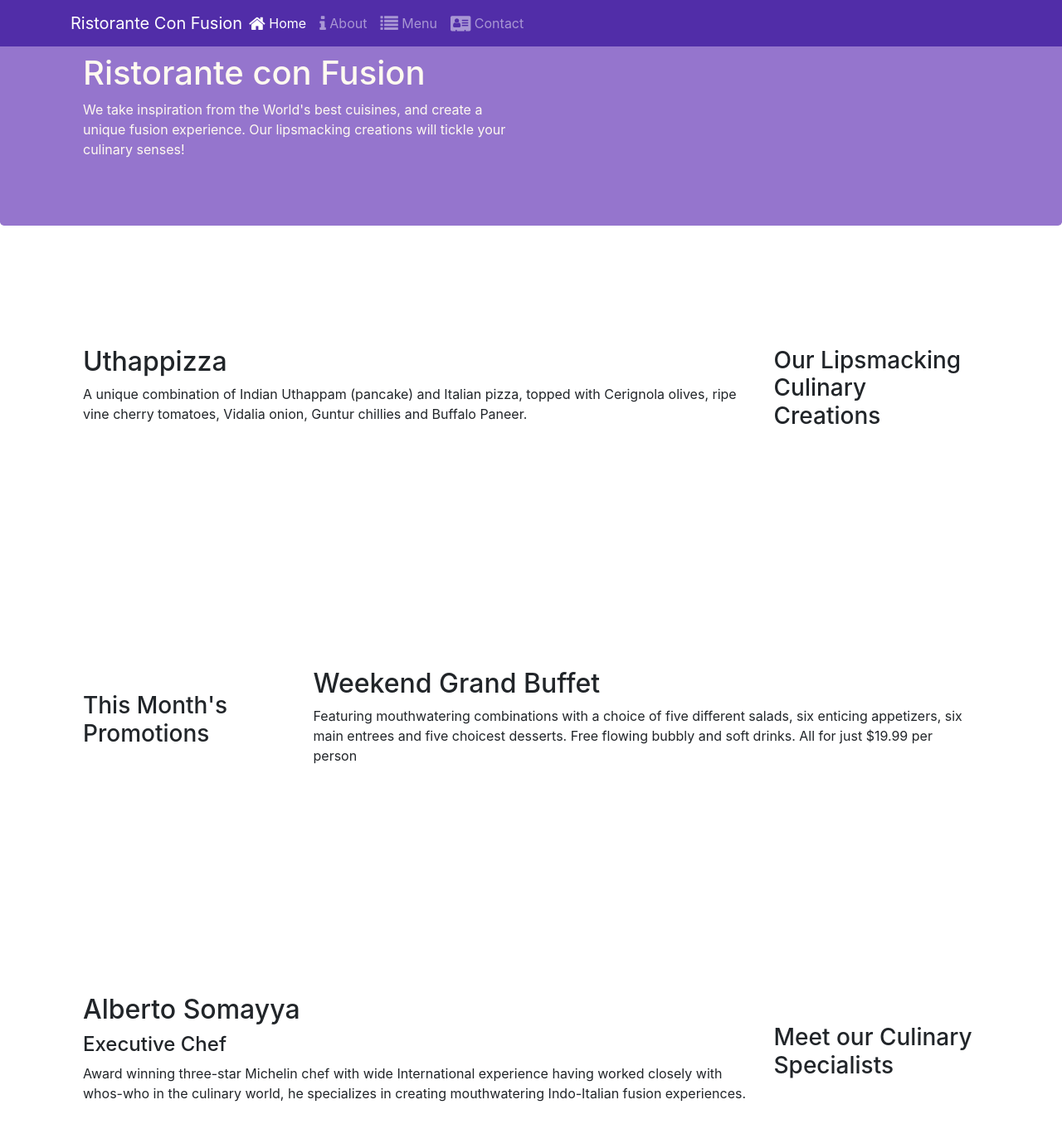
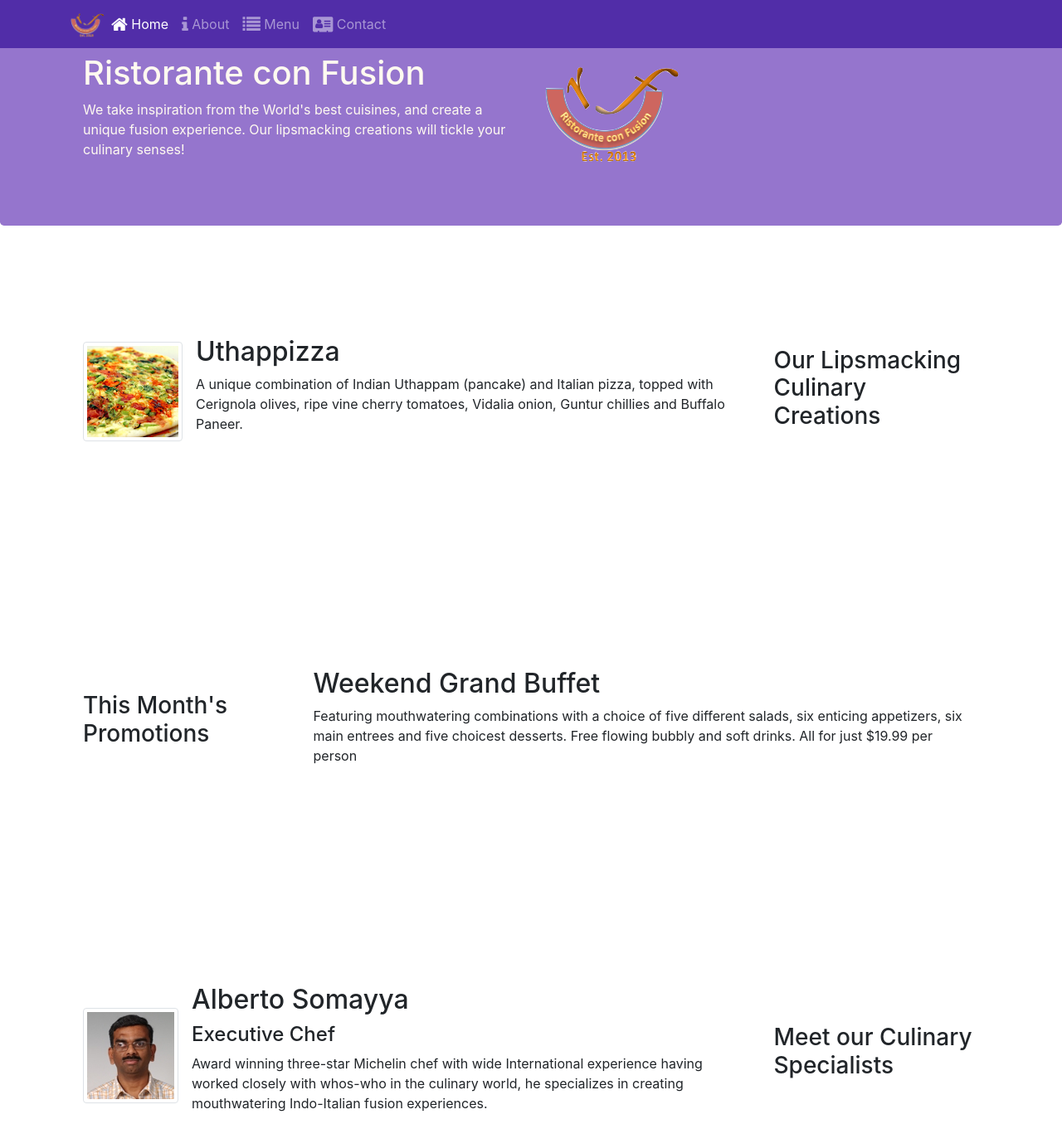
Before and after one commit to chrischantheman/coursera-bootstrap4, a website: page index.html in a window 1280 px wide. Shown: the top 1361 px of the page at 83% size. Drawn offline with nearby package versions, Linux system fonts and the light colour scheme.

Commit message:
week 2 media exercise

```diff
--- a/index.html
+++ b/index.html
@@ -22,7 +22,7 @@
             <button class="navbar-toggler" type="button" data-toggle="collapse" data-target="#Navbar">
                 <span class="navbar-toggler-icon"></span>
             </button>
-            <a class="navbar-brand mr-auto" href="./index.html">Ristorante Con Fusion</a>
+            <a class="navbar-brand mr-auto" href="#"><img src="img/logo.png" height="30" width="41"></a>
             <div class="collapse navbar-collapse" id="Navbar">
                 <ul class="navbar-nav mr-auto">
                     <li class="nav-item active"><a class="nav-link" href="#"><span class="fa fa-home fa-lg"></span> Home</a></li>
@@ -41,7 +41,8 @@
                     <h1>Ristorante con Fusion</h1>
                     <p class="d-none d-sm-block">We take inspiration from the World's best cuisines, and create a unique fusion experience. Our lipsmacking creations will tickle your culinary senses!</p>
                 </div>
-                <div class="col-12 col-sm">
+                <div class="col-12 col-sm align-self-center">
+                    <img src="img/logo.png" class="img-fluid">
                 </div>
             </div>
         </div>
@@ -53,8 +54,17 @@
                 <h3>Our Lipsmacking Culinary Creations</h3>
             </div>
             <div class="col col-sm order-sm-first col-md">
-                <h2>Uthappizza</h2>
-                <p class="d-none d-sm-block">A unique combination of Indian Uthappam (pancake) and Italian pizza, topped with Cerignola olives, ripe vine cherry tomatoes, Vidalia onion, Guntur chillies and Buffalo Paneer.</p>
+                <div class="media">
+                    <img class="d-flex mr-3 img-thumbnail align-self-center"
+                            src="img/uthappizza.png" alt="Uthappizza">
+                    <div class="media-body">
+                        <h2 class="mt-0">Uthappizza</h2>
+                        <p class="d-none d-sm-block">A unique combination of Indian Uthappam (pancake) and
+                            Italian pizza, topped with Cerignola olives, ripe vine
+                            cherry tomatoes, Vidalia onion, Guntur chillies and
+                            Buffalo Paneer.</p>
+                    </div>
+                </div>
             </div>
         </div>
 
@@ -74,9 +84,19 @@
                 <h3>Meet our Culinary Specialists</h3>
             </div>
             <div class="col col-sm order-sm-first col-md">
-                <h2>Alberto Somayya</h2>
-                <h4>Executive Chef</h4>
-                <p class="d-none d-sm-block">Award winning three-star Michelin chef with wide International experience having worked closely with whos-who in the culinary world, he specializes in creating mouthwatering Indo-Italian fusion experiences. </p>
+                <div class="media">
+                    <img class="d-flex mr-3 img-thumbnail align-self-center"
+                            src="img/alberto.png" alt="Alberto Somayya">
+                    <div class="media-body">
+                        <h2 class="mt-0">Alberto Somayya</h2>
+                        <h4>Executive Chef</h4>
+                        <p class="d-none d-sm-block">Award winning three-star Michelin chef with wide
+                            International experience having worked closely with
+                            whos-who in the culinary world, he specializes in
+                            creating mouthwatering Indo-Italian fusion experiences.
+                            </p>
+                    </div>
+                </div>
             </div>
         </div>
     </div>
```
Also changed, not shown: aboutus.html (+3 -2 lines), contactus.html (+3 -2 lines), img/alberto.png (added), img/buffet.png (added), img/logo.png (added), img/uthappizza.png (added), 2 other files.
